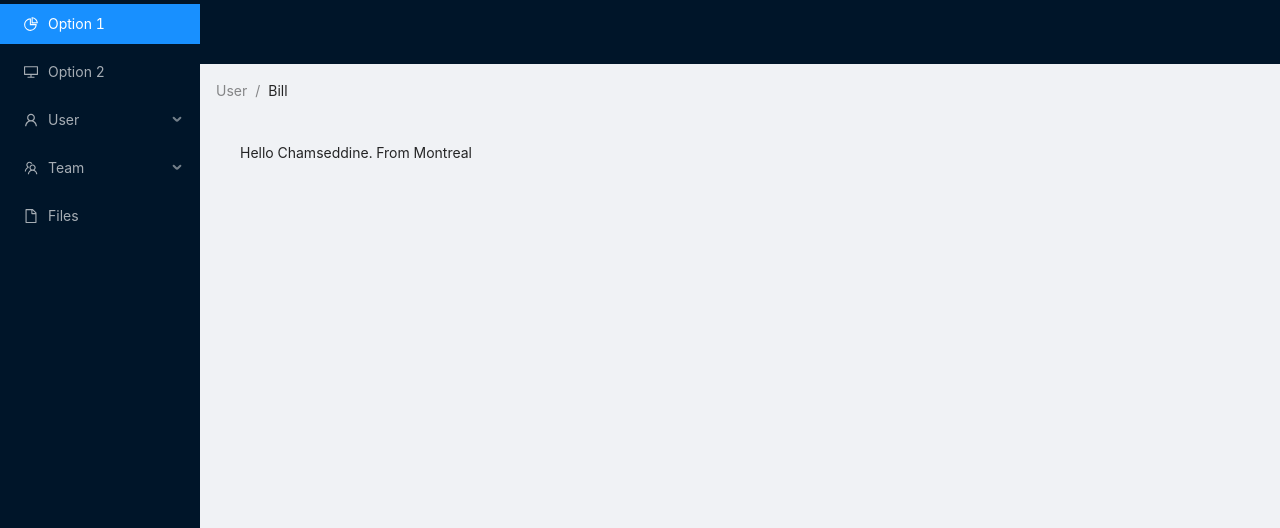
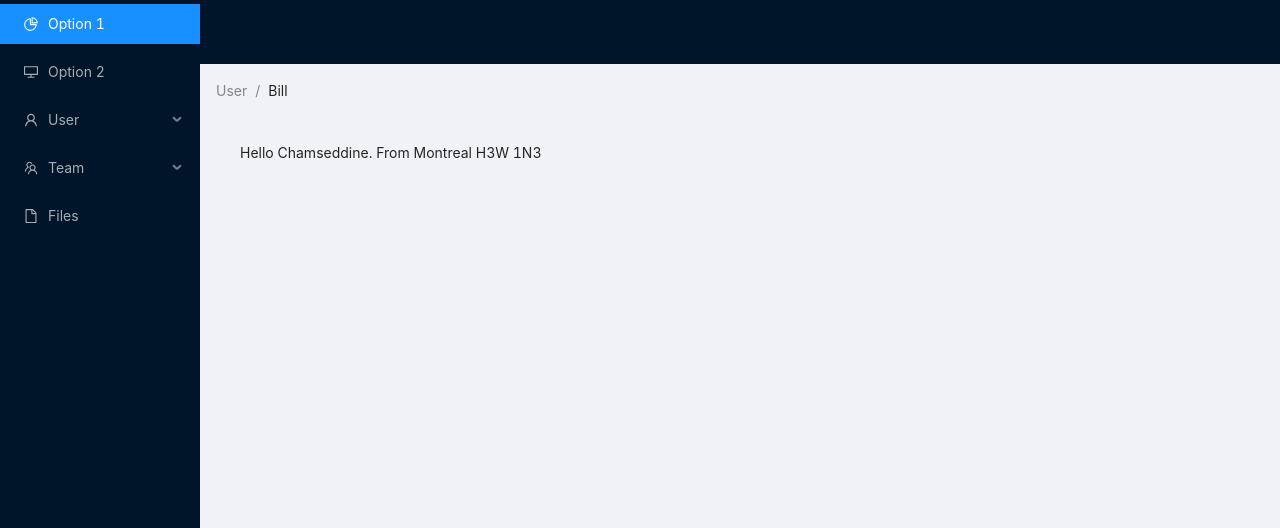
Before and after one commit to chamseddine-bouallegue-k1/jenkinsTest, a React (Create React App) app: page / in a window 1280 px wide. Shown: the top 528 px of the page. Built offline with nearby package versions, Linux system fonts and the light colour scheme.

Commit message:
add postal code

```diff
--- a/src/pages/home/Home.js
+++ b/src/pages/home/Home.js
@@ -72,6 +72,7 @@ return (
         >
           Hello Chamseddine.
           From Montreal
+          H3W 1N3
         </div>
       </Content>
       <Footer
```
